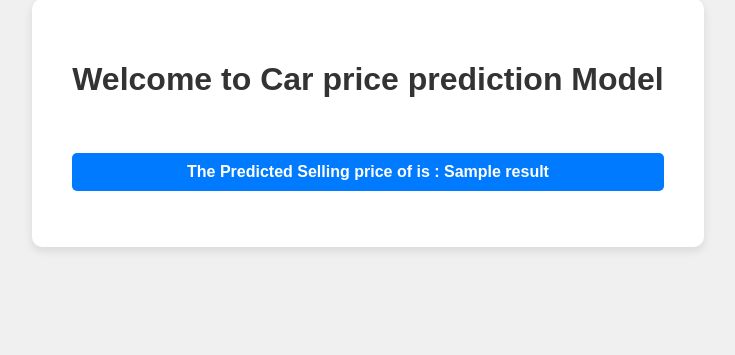
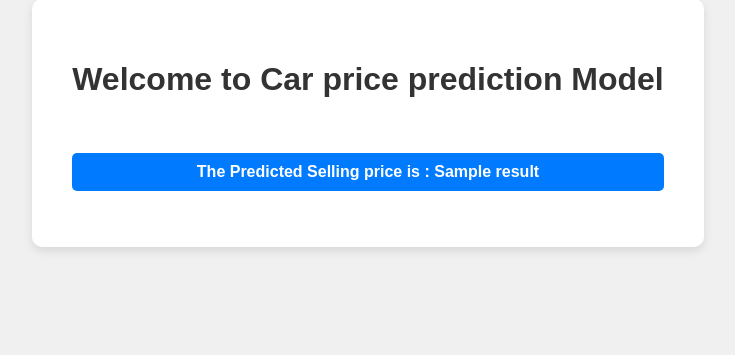
Before and after one commit to Urwa9550/CarSellingPricePredictor, a Django app: template playground/templates/hello.html in a window 1280 px wide. Shown: the part 277-632 px from the top of the page, without its empty margins (272-1007 px from the left). Run offline with Django 5.2, Linux system fonts and the light colour scheme; the template is opened without the code that fills it: most values are stand-ins (such as "Sample title", 1, 10 or a date in 2020).

Commit message:
proccfile changes

```diff
--- a/CarPricePredictor/settings.py
+++ b/CarPricePredictor/settings.py
@@ -56,7 +56,7 @@ MIDDLEWARE = [
     "django.contrib.auth.middleware.AuthenticationMiddleware",
     "django.contrib.messages.middleware.MessageMiddleware",
     "django.middleware.clickjacking.XFrameOptionsMiddleware",
-    'whitenoise.middleware.WhiteNoiseMiddleware',
+    # 'whitenoise.middleware.WhiteNoiseMiddleware',
 ]
 
 INTERNAL_IPS = [
--- a/playground/templates/hello.html
+++ b/playground/templates/hello.html
@@ -3,7 +3,7 @@
 <head>
   <meta charset="UTF-8">
   <meta name="viewport" content="width=device-width, initial-scale=1.0">
-  <title>Simple One-Screen Design</title>
+  <title>Car Selling</title>
   <style>
     body {
       font-family: Arial, sans-serif;
@@ -56,7 +56,7 @@
     <!-- <img src="https://via.placeholder.com/100" alt="Profile Picture"> -->
     <br>
     <!-- <button class="button">Click Me</button> -->
-    <h3 class="button">The Predicted Selling price of is : {{result}}</h3>
+    <h3 class="button">The Predicted Selling price is : {{result}}</h3>
   </div>
 
 </body>
```
Also changed, not shown: 1 other file.
